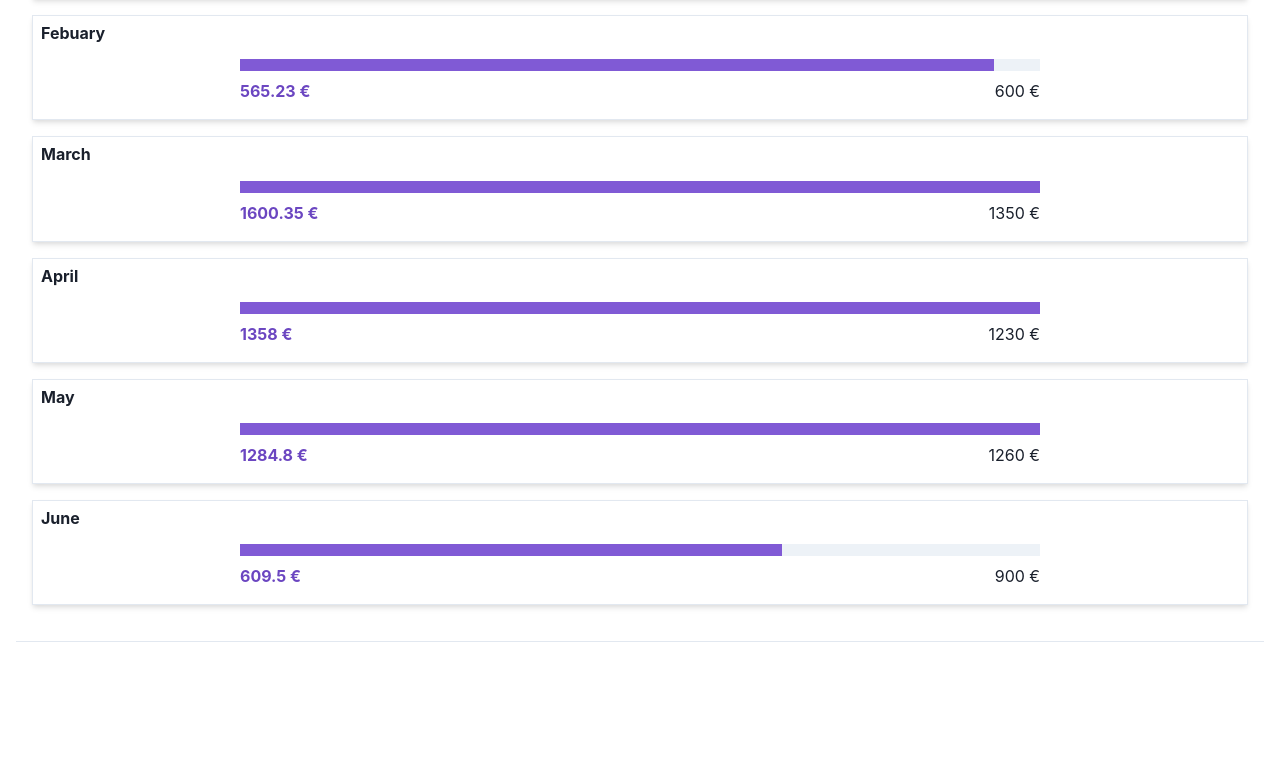
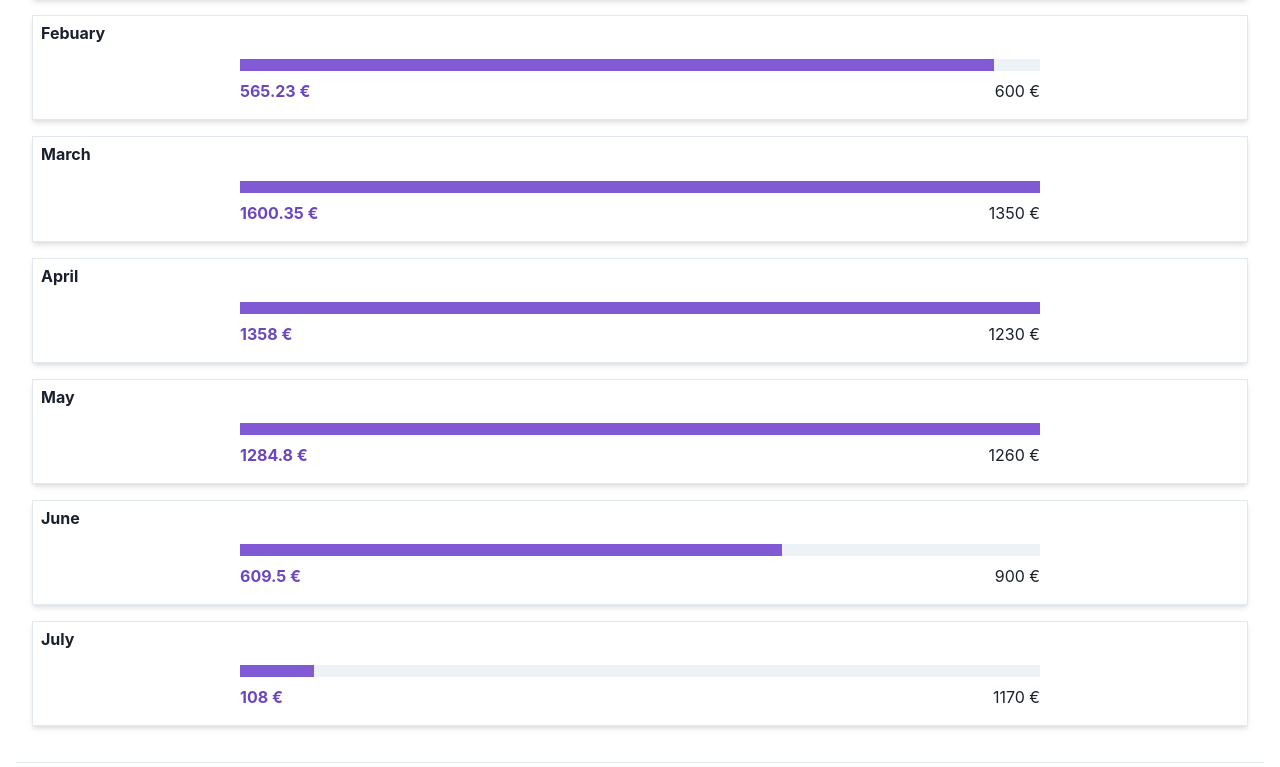
Before and after one commit to fraukesch/lola-fund-o-meter, a React (Vite) app: page / in a window 1280 px wide. Shown: the part 297-1064 px from the top of the page. Before the commit the page ends 955 px from the top, so only its background shows below. Built offline with nearby package versions, Linux system fonts and the light colour scheme.

Commit message:
feat: start July + July 1 cash

```diff
--- a/src/App.tsx
+++ b/src/App.tsx
@@ -175,7 +175,10 @@ const donations = {
             119,
             111.5,
             116,
-        ]
+        ],
+        Jul: [
+            108,
+        ],
     }
 }
 
@@ -230,6 +233,10 @@ function App() {
                     {numberOfSessions: 3, hours: 2, pricePerHour: 90}, // Sundays
                     {numberOfSessions: 4, hours: 1, pricePerHour: 90}, // Wednesdays
                 ]}/>
+                <Month name='July' sum={accumulateMonth(donations['2026'].Jul)} sessionsWithHoursAndPrice={[
+                    {numberOfSessions: 4, hours: 2, pricePerHour: 90}, // Sundays
+                    {numberOfSessions: 5, hours: 1, pricePerHour: 90}, // Wednesdays
+                ]}/>
             </Year>
 
         </Accordion>
```
